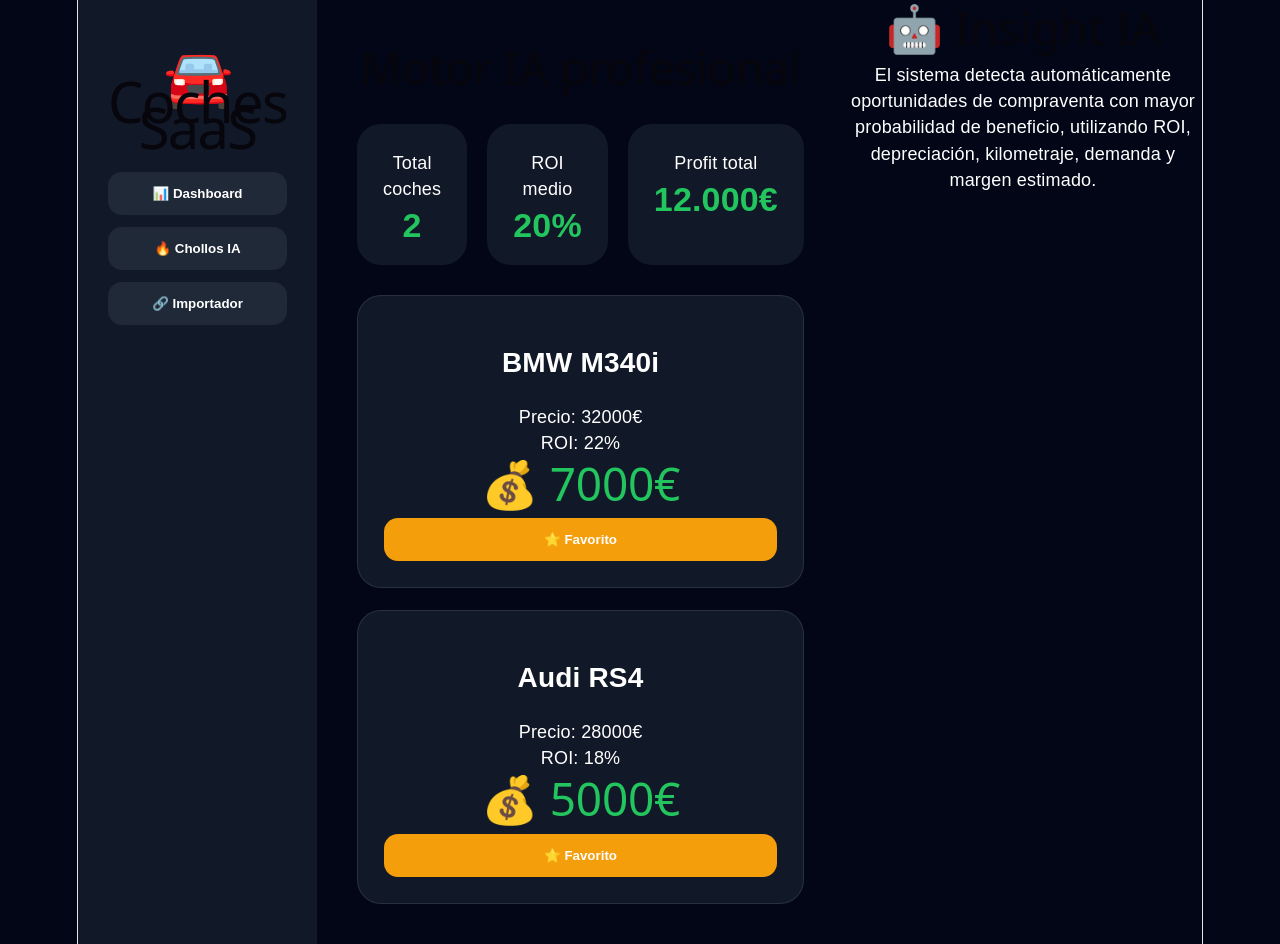
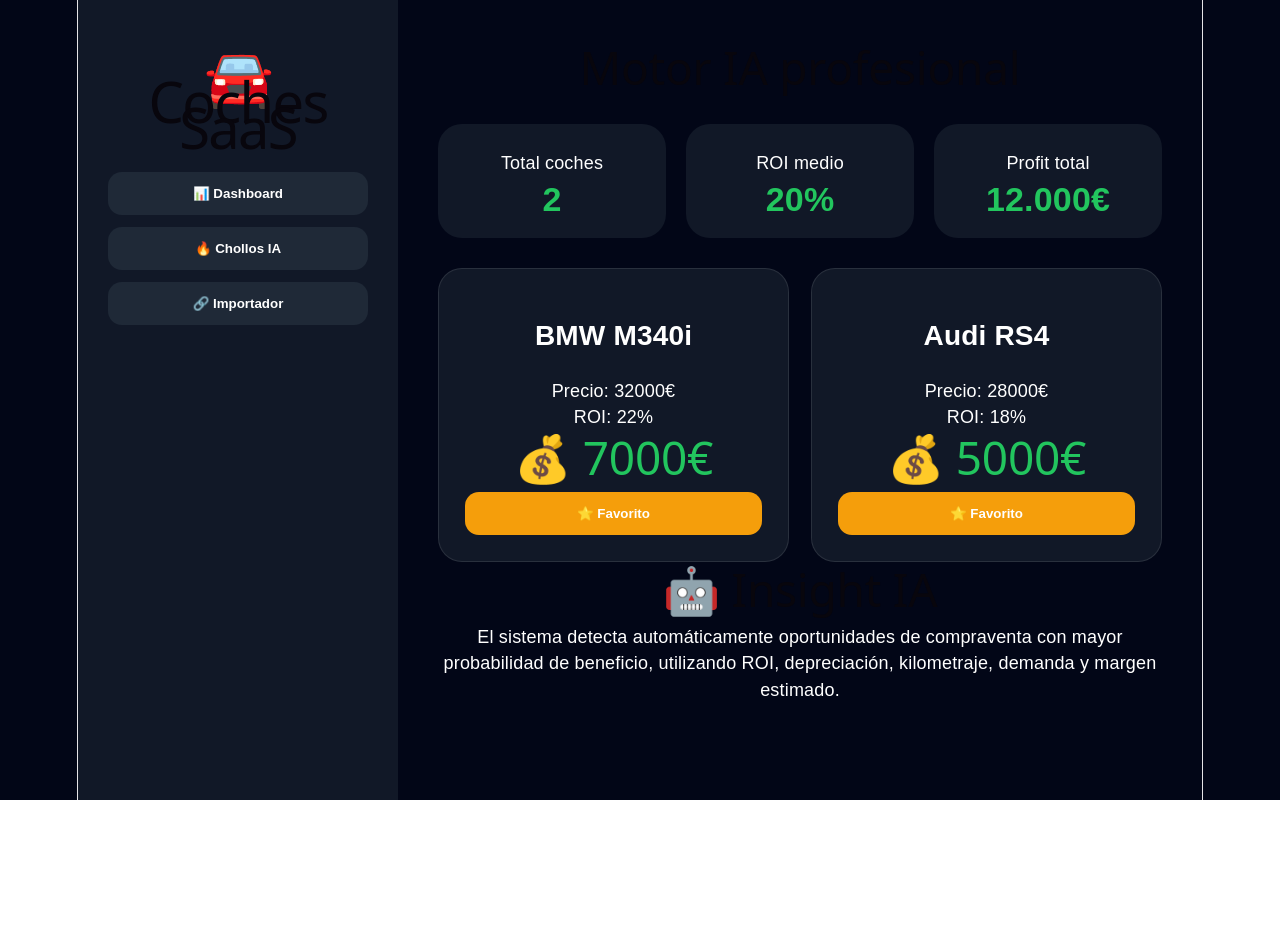
Before and after one commit to inviertetodo-hue/coches-saas-, a React (Vite) app: page / in a window 1280 px wide. After the commit the page ends 800 px from the top, so only its background shows below. Built offline with nearby package versions, Linux system fonts and the light colour scheme.

Commit message:
limpieza real de app principal

```diff
--- a/src/App.jsx
+++ b/src/App.jsx
@@ -1,8 +1,3 @@
-import Sidebar from "./components/Sidebar"
-import DashboardStats from "./components/DashboardStats"
-import { getCars, deleteCar } from "./services/api"
-import Filters from "./components/Filters"
-import CarCard from "./components/CarCard"
 import Analytics from "./components/Analytics"
 import "./App.css"
 
@@ -41,9 +36,9 @@ export default function App() {
             </div>
           ))}
         </div>
+
+        <Analytics />
       </main>
-      <Analytics />
-
     </div>
   )
 }
```
